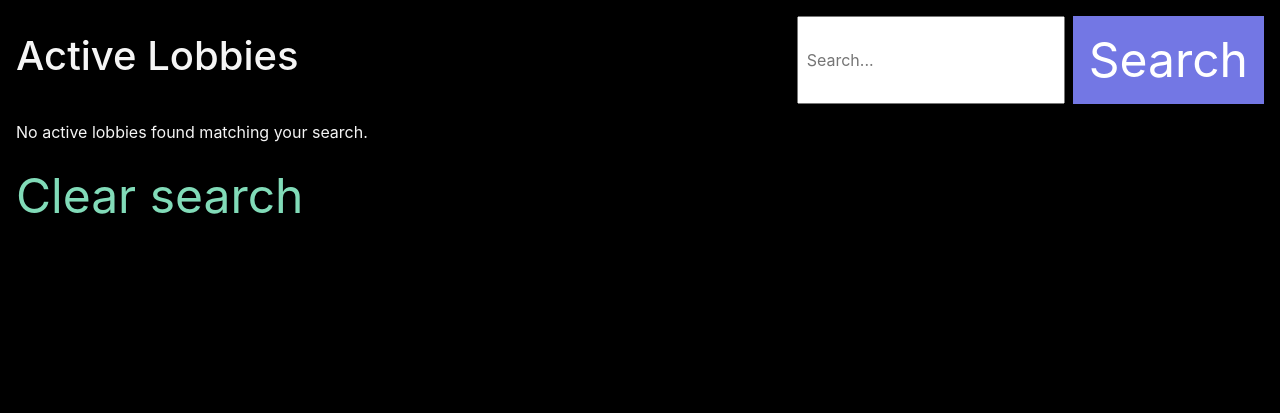
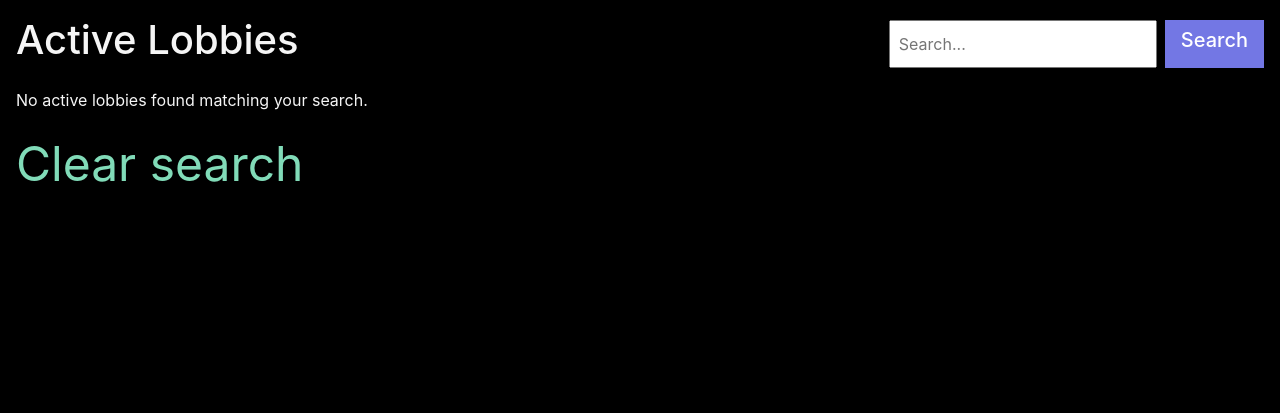
Before and after one commit to vinit-rao/queueup-django, a Django app: page /posts/ in a window 1280 px wide. Shown: the part 56-469 px from the top of the page. Run offline with Django 5.2, Linux system fonts and the light colour scheme; data that the repository does not hold is empty.

Commit message:
make search bar smaller

```diff
--- a/queueup/templates/posts/posts_list.html
+++ b/queueup/templates/posts/posts_list.html
@@ -10,7 +10,7 @@
     <div class="search-container">
         <form class="search-form" action="{% url 'posts:list' %}" method="get">
             <input type="text" name="q" placeholder="Search..." value="{{ query|default:'' }}">
-            <button type="submit" style="background: #7377E4">Search</button>
+            <button type="submit" style="background: #7377E4"><h5>Search</h5></button>
         </form>
     </div>
 </div>
```
